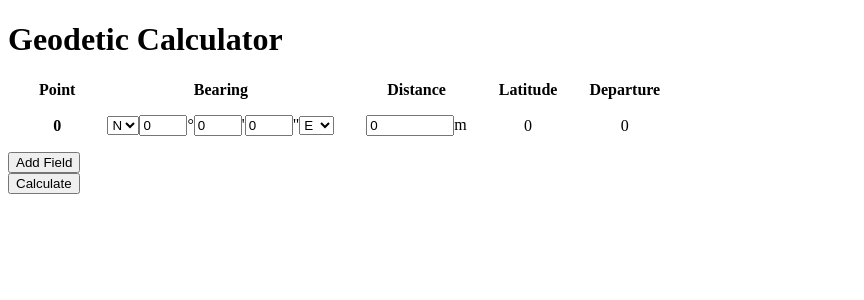
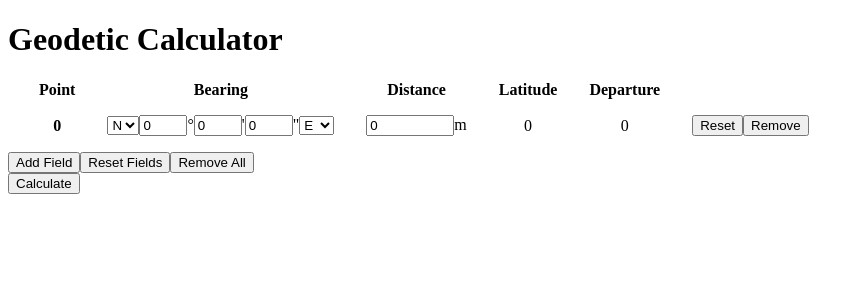
Before and after one commit to LuanGqnt/Geodetic-Engineer-Calculator, a React (Create React App) app: page / in a window 1280 px wide. Shown: the top 300 px of the page, without its empty margins (0-864 px from the left). Built offline with nearby package versions, Linux system fonts and the light colour scheme.

Commit message:
Remove, Reset, Remove All, Reset All fields

```diff
--- a/src/App.js
+++ b/src/App.js
@@ -28,6 +28,64 @@ const App = () => {
     setBearings([...bearings, newField]);
   }
 
+  const resetField = (pointToReset) => {
+    setBearings(bearings.map(bearing => {
+      if(bearing.point === pointToReset)
+        return {
+          'point': bearing.point,
+          'directionA': 'n',
+          'degrees': 0,
+          'minutes': 0,
+          'seconds': 0,
+          'directionB': 'e',
+          'distance': 0,
+          'latitude': 0,
+          'departure': 0
+        }
+      else
+        return bearing;
+    }));
+  }
+
+  const resetAllFields = () => {
+    setBearings(bearings.map(bearing => {
+      return {
+        'point': bearing.point,
+        'directionA': 'n',
+        'degrees': 0,
+        'minutes': 0,
+        'seconds': 0,
+        'directionB': 'e',
+        'distance': 0,
+        'latitude': 0,
+        'departure': 0
+      }
+    }));
+  }
+
+  const removeField = (pointToRemove) => {
+    if(pointToRemove === 0) {
+      alert('You cannot remove that!');
+      return;
+    }
+
+    const updatedBearings = bearings.filter(bearing => bearing.point !== pointToRemove).map(bearing => {
+      if(bearing.point > pointToRemove)
+        return {...bearing, point: bearing.point - 1}
+      else
+        return bearing;
+    });
+
+    setBearings(updatedBearings);
+    setPoint(point - 1);
+
+  }
+
+  const removeAllFields = () => {
+    setPoint(1);
+    setBearings([Object.assign({}, NEWFIELD)]);
+  }
+
   const calculate = () => {
     setBearings(bearings.map(bearing => {
         const latAndDep_ = latAndDep(bearing);
@@ -40,9 +98,9 @@ const App = () => {
     <>
       <h1>Geodetic Calculator</h1>
 
-      <BearingTable addField={addField} bearings={bearings} setBearings={setBearings} />
+      <BearingTable bearings={bearings} setBearings={setBearings} addField={addField} resetField={resetField} removeField={removeField} resetAllFields={resetAllFields} removeAllFields={removeAllFields} />
 
-      <button onClick={calculate}>Calculate</button>
+      <button id="calculate-button" onClick={calculate}>Calculate</button>
     </>
   );
 }
--- a/src/components/Bearing.js
+++ b/src/components/Bearing.js
@@ -1,6 +1,6 @@
 import React from "react";
 
-const Bearing = ({ bearings, setBearings, bearing }) => {
+const Bearing = ({ bearings, setBearings, bearing, resetField, removeField }) => {
   return (
     <tr>
         <td>
@@ -73,6 +73,11 @@ const Bearing = ({ bearings, setBearings, bearing }) => {
 
         <td>{bearing.latitude}</td>
         <td>{bearing.departure}</td>
+
+        <td>
+          <button onClick={() => resetField(bearing.point)}>Reset</button>
+          <button onClick={() => removeField(bearing.point)}>Remove</button>
+        </td>
     </tr>
   );
 }
--- a/src/components/BearingTable.js
+++ b/src/components/BearingTable.js
@@ -1,6 +1,6 @@
 import Bearing from './Bearing';
 
-const BearingTable = ({ addField, bearings, setBearings }) => {
+const BearingTable = ({ bearings, setBearings, addField, resetField, removeField, resetAllFields, removeAllFields }) => {
   return(
     <div id="bearing-table">
       <table>
@@ -16,12 +16,14 @@ const BearingTable = ({ addField, bearings, setBearings }) => {
 
         <tbody>
           {bearings.map((bearing) => (
-            <Bearing bearings={bearings} setBearings={setBearings} bearing={bearing} key={bearing.point} />
+            <Bearing bearings={bearings} setBearings={setBearings} bearing={bearing} key={bearing.point} resetField={resetField} removeField={removeField} />
           ))}
         </tbody>
       </table>
 
       <button id="add-field" onClick={addField}>Add Field</button>
+      <button id="reset-all-fields" onClick={resetAllFields}>Reset Fields</button>
+      <button id="remove-all-fields" onClick={removeAllFields}>Remove All</button>
     </div>
   );
 }
```
